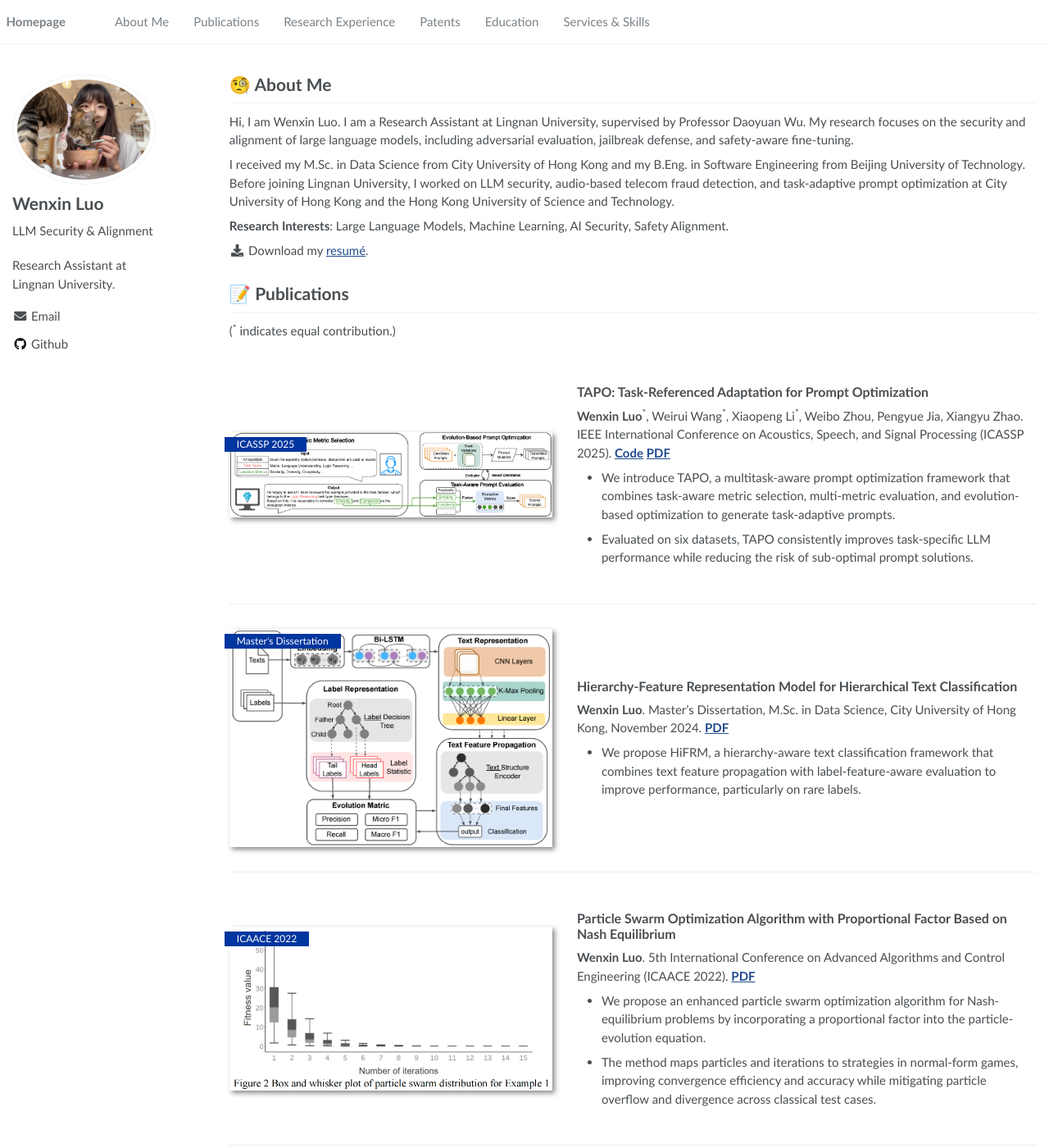
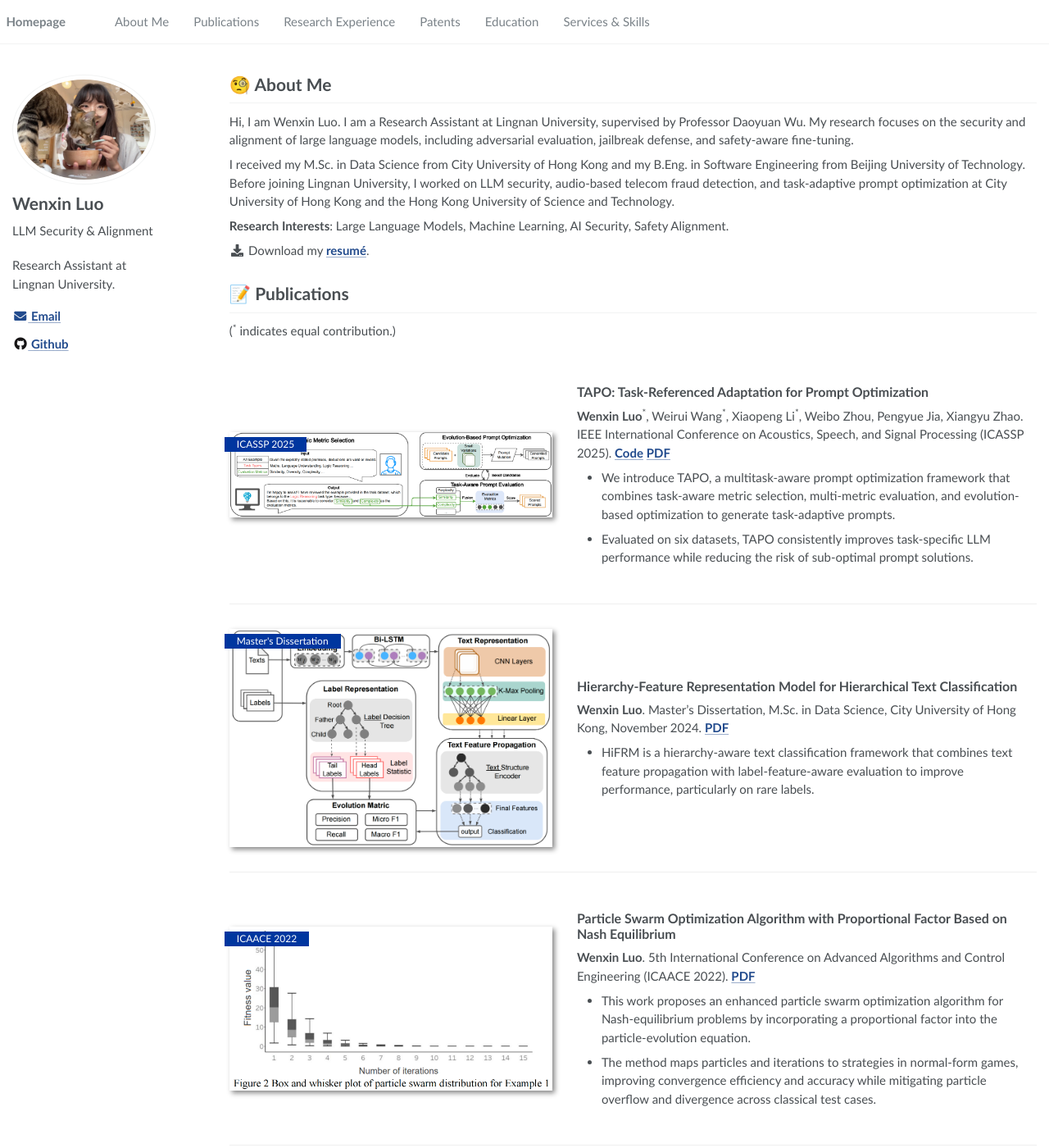
Before and after one commit to Wenxin-LU0/Wenxin-LU0.github.io, a Jekyll site: the page built from _pages/about.md, in a window 1280 px wide and 1400 px high. Shown: the whole window at 82% size. Built offline with Jekyll 4.4.1, drawn with Linux system fonts in a browser that asks for light colours.

Commit message:
Refine publication voice and link styling

```diff
--- a/_pages/include/pub.md
+++ b/_pages/include/pub.md
@@ -21,7 +21,7 @@
 
 **Wenxin Luo**. Master's Dissertation, M.Sc. in Data Science, City University of Hong Kong, November 2024. [**PDF**]({{ '/pdf/Hierarchy_Feature_Representation_Model.pdf' | relative_url }})
 
-- We propose HiFRM, a hierarchy-aware text classification framework that combines text feature propagation with label-feature-aware evaluation to improve performance, particularly on rare labels.
+- HiFRM is a hierarchy-aware text classification framework that combines text feature propagation with label-feature-aware evaluation to improve performance, particularly on rare labels.
 </div>
 </div>
 
@@ -31,7 +31,7 @@
 
 **Wenxin Luo**. 5th International Conference on Advanced Algorithms and Control Engineering (ICAACE 2022). [**PDF**](https://iopscience.iop.org/article/10.1088/1742-6596/2258/1/012027/meta)
 
-- We propose an enhanced particle swarm optimization algorithm for Nash-equilibrium problems by incorporating a proportional factor into the particle-evolution equation.
+- This work proposes an enhanced particle swarm optimization algorithm for Nash-equilibrium problems by incorporating a proportional factor into the particle-evolution equation.
 - The method maps particles and iterations to strategies in normal-form games, improving convergence efficiency and accuracy while mitigating particle overflow and divergence across classical test cases.
 </div>
 </div>
--- a/assets/css/main.scss
+++ b/assets/css/main.scss
@@ -107,3 +107,40 @@ h1:before, .anchor:before {
     background-color: #00369f;
     font-size: .8em;
 }
+
+/* Keep textual hyperlinks visually consistent across content and profile areas. */
+.page__content a:not(.btn),
+.author__urls a,
+.page__footer a {
+    color: $link-color;
+    font-family: $global-font-family;
+    font-size: 1em;
+    font-style: normal;
+    font-weight: 600;
+    text-decoration: underline;
+    text-decoration-color: rgba($link-color, 0.45);
+    text-decoration-thickness: 0.08em;
+    text-underline-offset: 0.16em;
+    transition: color 0.15s ease, text-decoration-color 0.15s ease;
+}
+
+.page__content a:not(.btn):visited,
+.author__urls a:visited,
+.page__footer a:visited {
+    color: $link-color;
+}
+
+.page__content a:not(.btn):hover,
+.page__content a:not(.btn):focus,
+.author__urls a:hover,
+.author__urls a:focus,
+.page__footer a:hover,
+.page__footer a:focus {
+    color: $link-color-hover;
+    text-decoration-color: currentColor;
+}
+
+/* Markdown labels such as **PDF** inherit the same link typography. */
+.page__content a:not(.btn) strong {
+    font: inherit;
+}
```
